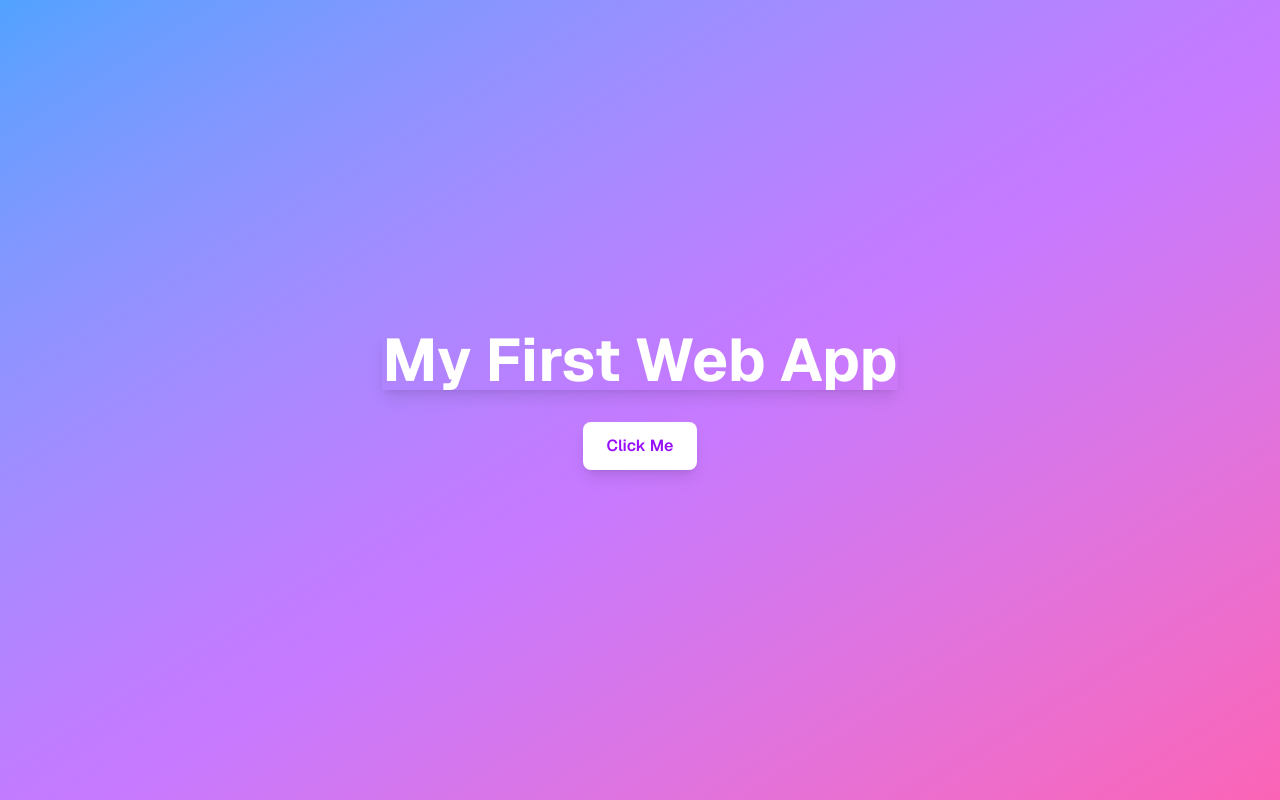
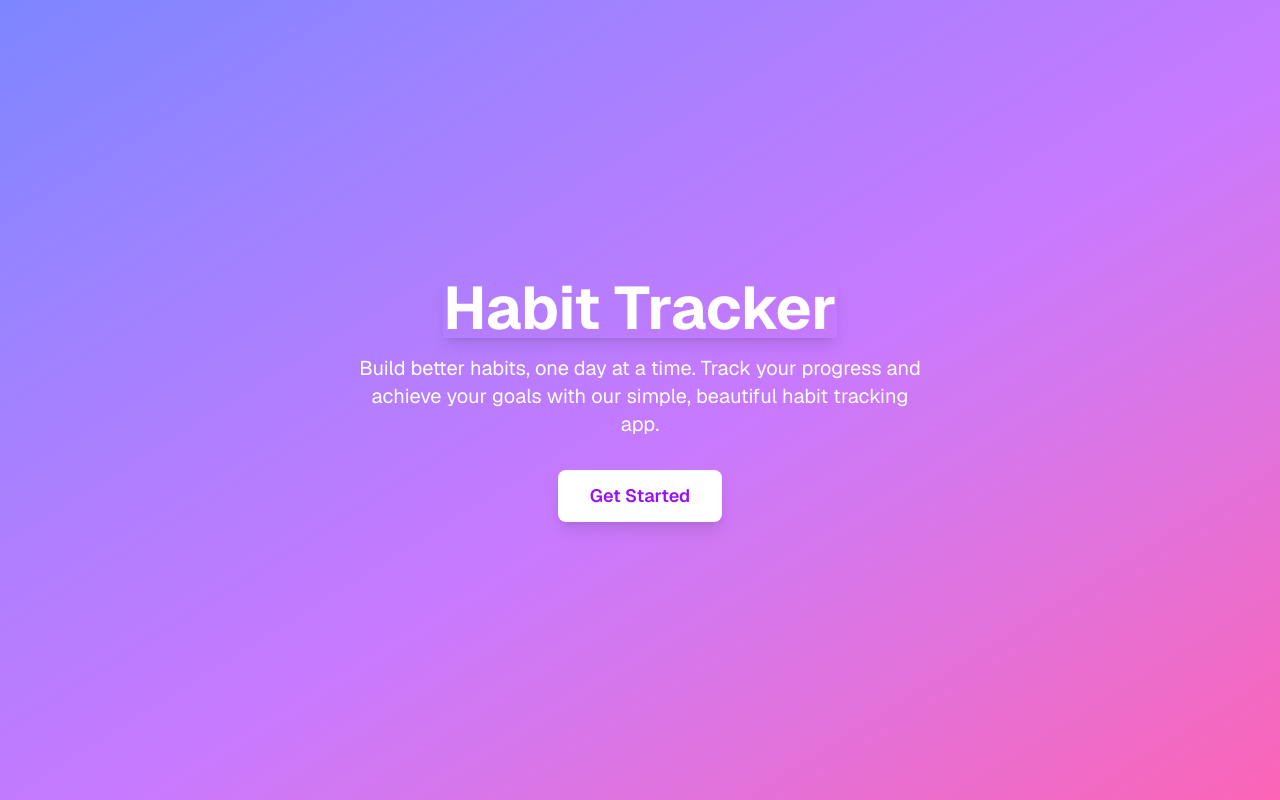
Before and after one commit to RehanMoledina/my-first-app, a Next.js app: page / in a window 1280 px wide. Built offline with nearby package versions, Linux system fonts and the light colour scheme.

Commit message:
added habit tracking landing page

```diff
--- a/app/page.tsx
+++ b/app/page.tsx
@@ -1,23 +1,20 @@
 'use client';
 
 export default function Home() {
-  const handleClick = () => {
-    alert('Button clicked!');
-  };
-
   return (
-    <div
-      className="flex flex-col items-center justify-center min-h-screen bg-gradient-to-br from-blue-400 via-purple-400 to-pink-400 font-sans"
-    >
-      <h1 className="text-6xl font-bold text-white shadow-lg">
-        My First Web App
+    <div className="flex flex-col items-center justify-center min-h-screen bg-gradient-to-br from-indigo-400 via-purple-400 to-pink-400 font-sans">
+      <h1 className="text-5xl md:text-6xl font-bold text-white shadow-lg mb-4">
+        Habit Tracker
       </h1>
-      <button
-        onClick={handleClick}
-        className="mt-8 px-6 py-3 bg-white text-purple-600 font-semibold rounded-lg shadow-lg hover:bg-purple-50 transition-colors"
+      <p className="text-lg md:text-xl text-white mb-8 max-w-xl text-center">
+        Build better habits, one day at a time. Track your progress and achieve your goals with our simple, beautiful habit tracking app.
+      </p>
+      <a
+        href="#"
+        className="px-8 py-3 bg-white text-purple-600 font-semibold rounded-lg shadow-lg hover:bg-purple-50 transition-colors text-lg"
       >
-        Click Me
-      </button>
+        Get Started
+      </a>
     </div>
   );
 }
```
